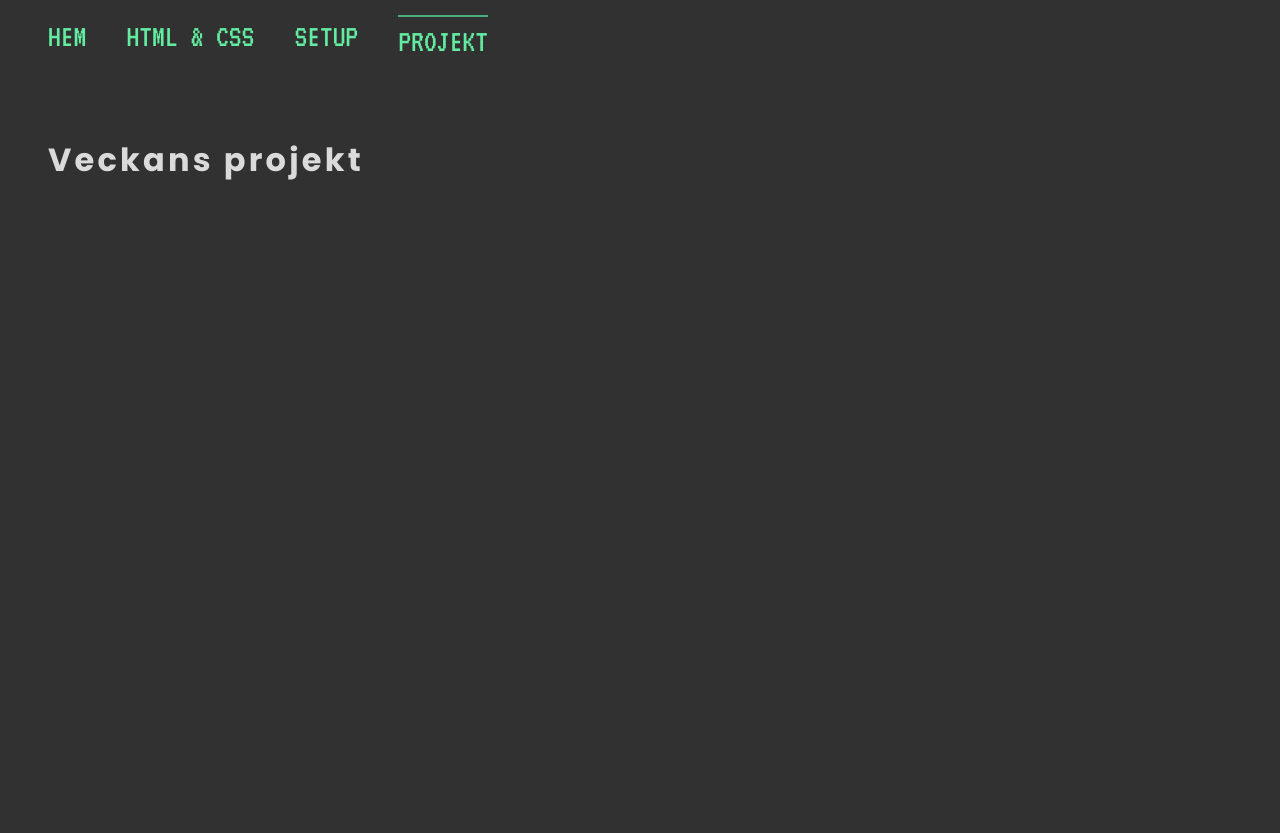
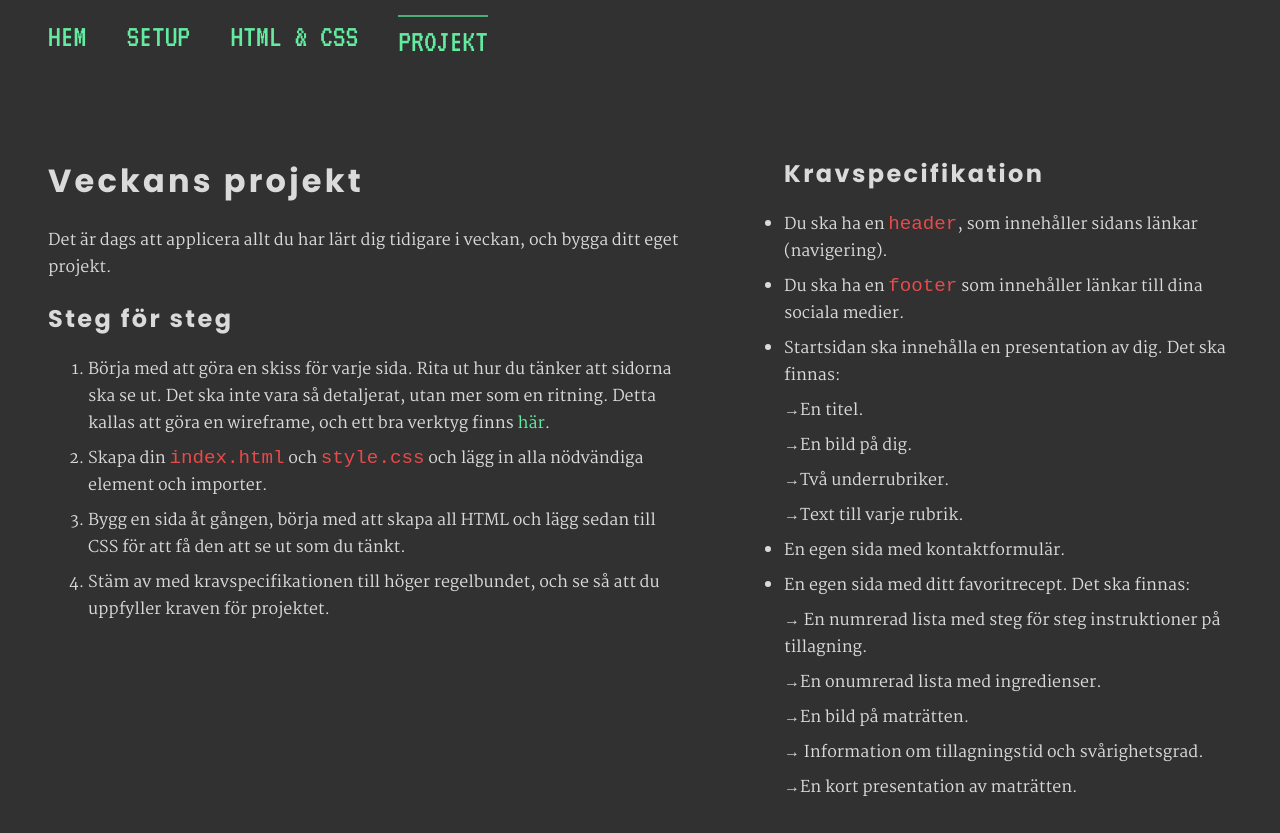
Before and after one commit to jonssons-io/thor-internship, a plain HTML site: page projekt.html in a window 1280 px wide. Before the commit the page ends 800 px from the top, so only its background shows below. Drawn offline with Linux system fonts and the light colour scheme.

Commit message:
Added project instructions and setup text

```diff
--- a/projekt.html
+++ b/projekt.html
@@ -14,18 +14,88 @@
 					<a href="index.html">Hem</a>
 				</li>
 				<li>
-					<a href="html.html">HTML & CSS</a>
+					<a href="setup.html">Setup</a>
 				</li>
 				<li>
-					<a href="setup.html">Setup</a>
+					<a href="html.html">HTML & CSS</a>
 				</li>
 				<li>
 					<a href="projekt.html" class="current-link">Projekt</a>
 				</li>
 			</ul>
 		</nav>
-		<div class="main-content-container">
-			<h1>Veckans projekt</h1>
+		<div class="main-content-container projekt">
+			<main>
+				<h1>Veckans projekt</h1>
+				<p style="max-width: 80ch">
+					Det är dags att applicera allt du har lärt dig tidigare i
+					veckan, och bygga ditt eget projekt.
+				</p>
+				<h2>Steg för steg</h2>
+				<ol>
+					<li>
+						Börja med att göra en skiss för varje sida. Rita ut hur
+						du tänker att sidorna ska se ut. Det ska inte vara så
+						detaljerat, utan mer som en ritning. Detta kallas att
+						göra en wireframe, och ett bra verktyg finns
+						<a href="https://wireframe.cc/">här</a>.
+					</li>
+					<li>
+						Skapa din <code>index.html</code> och
+						<code>style.css</code> och lägg in alla nödvändiga
+						element och importer.
+					</li>
+					<li>
+						Bygg en sida åt gången, börja med att skapa all HTML och
+						lägg sedan till CSS för att få den att se ut som du
+						tänkt.
+					</li>
+					<li>
+						Stäm av med kravspecifikationen till höger regelbundet,
+						och se så att du uppfyller kraven för projektet.
+					</li>
+				</ol>
+			</main>
+			<aside>
+				<h2>Kravspecifikation</h2>
+				<ul style="list-style: disc">
+					<li>
+						Du ska ha en <code>header</code>, som innehåller sidans
+						länkar (navigering).
+					</li>
+					<li>
+						Du ska ha en <code>footer</code> som innehåller länkar
+						till dina sociala medier.
+					</li>
+					<li>
+						Startsidan ska innehålla en presentation av dig. Det ska
+						finnas:
+						<ul style="list-style: '→' inside">
+							<li>En titel.</li>
+							<li>En bild på dig.</li>
+							<li>Två underrubriker.</li>
+							<li>Text till varje rubrik.</li>
+						</ul>
+					</li>
+					<li>En egen sida med kontaktformulär.</li>
+					<li>
+						En egen sida med ditt favoritrecept. Det ska finnas:
+						<ul style="list-style: '→' inside">
+							<li>
+								En numrerad lista med steg för steg
+								instruktioner på tillagning.
+							</li>
+							<li>En onumrerad lista med ingredienser.</li>
+							<li>En bild på maträtten.</li>
+							<li>
+								Information om tillagningstid och
+								svårighetsgrad.
+							</li>
+							<li>En kort presentation av maträtten.</li>
+						</ul>
+					</li>
+				</ul>
+			</aside>
 		</div>
 	</body>
 </html>
--- a/styles.css
+++ b/styles.css
@@ -89,3 +89,9 @@ aside > img {
 	width: 35vw;
 	border-radius: 12.5%;
 }
+
+.main-content-container.projekt {
+	display: grid;
+	grid-template-columns: 50vw 35vw;
+	justify-content: space-between;
+}
```
Also changed, not shown: setup.html (+6 -0 lines).
